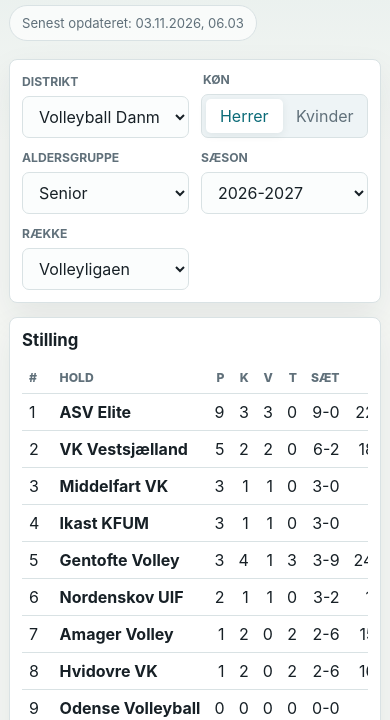
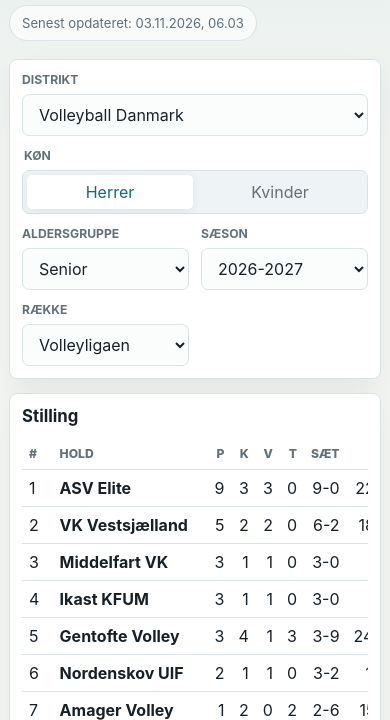
Before and after one commit to Brijankk/volley-resultater, a plain HTML site: page frontend/index.html in a window 390 px wide. Shown: the part 124-844 px from the top of the page. Drawn offline with Linux system fonts and the light colour scheme.

Commit message:
Adjusted filter buttons

```diff
--- a/frontend/index.html
+++ b/frontend/index.html
@@ -34,7 +34,7 @@
       </header>
 
       <section class="selector-band" aria-label="Valg af række">
-        <label class="field">
+        <label class="field district-field">
           <span>Distrikt</span>
           <select id="districtSelect"></select>
         </label>
--- a/frontend/styles.css
+++ b/frontend/styles.css
@@ -696,6 +696,11 @@ canvas {
     grid-template-columns: repeat(2, minmax(0, 1fr));
   }
 
+  .selector-band .district-field,
+  .selector-band #genderControl {
+    grid-column: 1 / -1;
+  }
+
   .schedule-heading,
   .schedule-filters {
     align-items: stretch;
```
